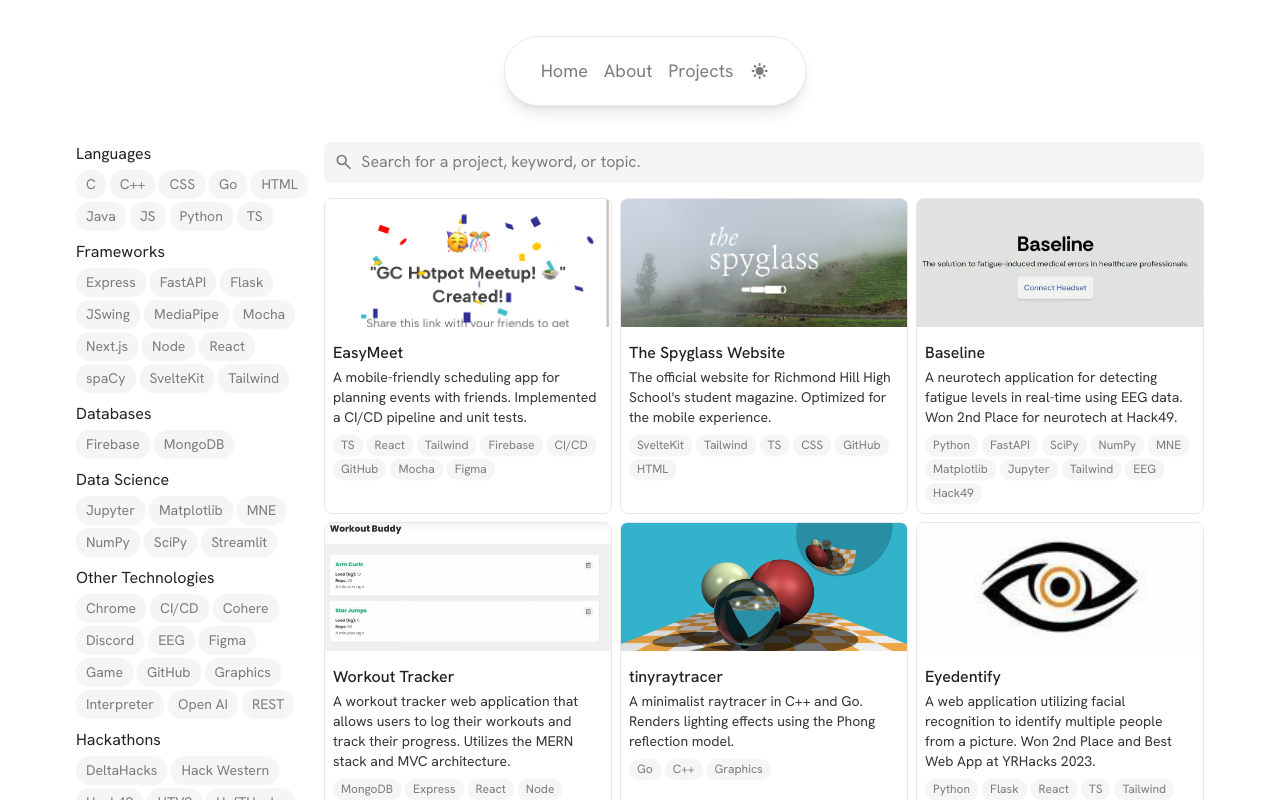
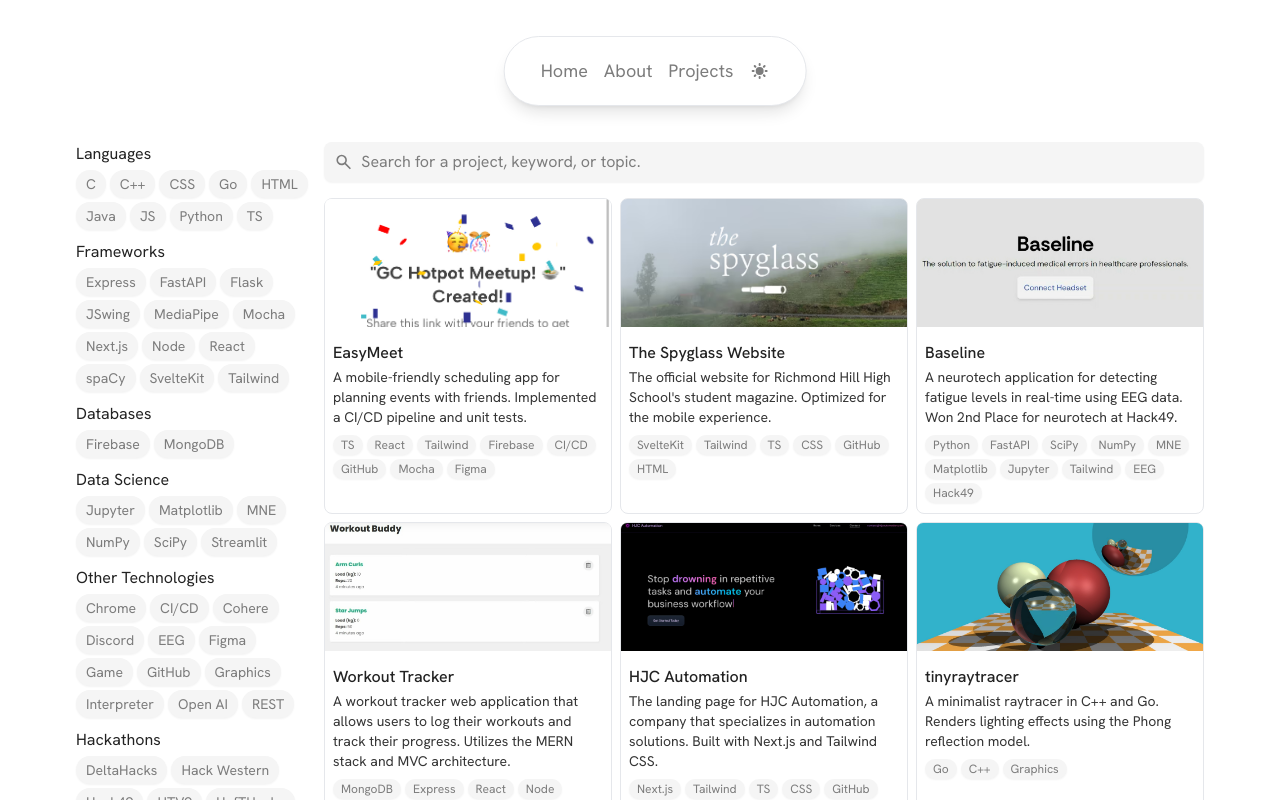
Before and after one commit to andrewchu16/andrewchu.ca, a Next.js app: page /projects in a window 1280 px wide. Shown: the top 800 px of the page. Built offline with nearby package versions, Linux system fonts and the light colour scheme.

Commit message:
Add HJC automation

```diff
--- a/src/data/projects.ts
+++ b/src/data/projects.ts
@@ -14,6 +14,7 @@ import brainfImage from "@/assets/projects/brainf.png";
 import cowsVsDucksImage from "@/assets/projects/cows-vs-ducks.png";
 import friendBotImage from "@/assets/projects/friend-bot.png";
 import layoffEvadersImage from "@/assets/projects/layoff-evaders.png";
+import hjcAutomationImage from "@/assets/projects/hjc-automation.png";
 
 import Project from "@/models/project.model";
 import { tag } from "./tags";
@@ -97,6 +98,24 @@ const projects: Project[] = [
     ],
   },
   {
+    name: "HJC Automation",
+    description:
+      "The landing page for HJC Automation, a company that specializes in automation solutions. Built with Next.js and Tailwind CSS.",
+    image: hjcAutomationImage,
+    imageAlt: "HJC Automation landing page",
+    projectUrl: "https://github.com/andrewchu16/hjc-automation-website",
+    siteUrl: "https://hjcautomation.com",
+    createdDate: new Date("2025-06-26"),
+    tags: [
+      tag.framework["Next.js"],
+      tag.framework.TailwindCSS,
+      tag.language.TypeScript,
+      tag.language.CSS,
+      tag.other.GitHub,
+      tag.language.HTML,
+    ],
+  },
+  {
     name: "tinyraytracer",
     description:
       "A minimalist raytracer in C++ and Go. Renders lighting effects using the Phong reflection model.",
@@ -147,7 +166,8 @@ const projects: Project[] = [
   },
   {
     name: "Cows Vs. Ducks",
-    description: "A strategy game based on Plants vs. Zombies. where cows defend against ducks. Implemented a state machine and animation system.",
+    description:
+      "A strategy game based on Plants vs. Zombies. where cows defend against ducks. Implemented a state machine and animation system.",
     projectUrl: "https://github.com/rhhscs/cows-vs-ducks",
     createdDate: new Date("2023-09-23"),
     image: cowsVsDucksImage,
@@ -156,7 +176,7 @@ const projects: Project[] = [
       tag.language.Java,
       tag.framework.JSwing,
       tag.other["Game Development"],
-    ]
+    ],
   },
   {
     name: "Jarvis",
@@ -180,7 +200,8 @@ const projects: Project[] = [
   },
   {
     name: "Layoff Evaders",
-    description: "A VR fitness game where players dodge obstacles to avoid getting laid off. Game built in Unity, dashboard built with Streamlit. Won 2nd Place at DeltaHacks XI.",
+    description:
+      "A VR fitness game where players dodge obstacles to avoid getting laid off. Game built in Unity, dashboard built with Streamlit. Won 2nd Place at DeltaHacks XI.",
     projectUrl: "https://github.com/martin226/layoffevaders",
     createdDate: new Date("2025-01-12"),
     image: layoffEvadersImage,
@@ -189,7 +210,7 @@ const projects: Project[] = [
       tag.data.Streamlit,
       tag.hackathon["DeltaHacks XI"],
       tag.other["Game Development"],
-    ]
+    ],
   },
   {
     name: "raycaster-java",
@@ -235,7 +256,8 @@ const projects: Project[] = [
   },
   {
     name: "friend-bot",
-    description: "A Discord chatbot that befriends lonely users online. Implements context window and response regeneration. Won Best Use of API at YRHacks 2022.",
+    description:
+      "A Discord chatbot that befriends lonely users online. Implements context window and response regeneration. Won Best Use of API at YRHacks 2022.",
     projectUrl: "https://github.com/andrewchu16/friend-bot",
     image: friendBotImage,
     imageAlt: "A conversation with friend-bot",
@@ -245,7 +267,7 @@ const projects: Project[] = [
       tag.other["Discord Bot"],
       tag.other["Cohere API"],
       tag.hackathon["YRHacks 2022"],
-    ]
+    ],
   },
   {
     name: "Workd",
@@ -271,10 +293,7 @@ const projects: Project[] = [
     image: brainfImage,
     imageAlt: "brainf terminal utility",
     createdDate: new Date("2021-09-15"),
-    tags: [
-      tag.language.C,
-      tag.other.Interpreter,
-    ],
+    tags: [tag.language.C, tag.other.Interpreter],
   },
 ];
 
```
Also changed, not shown: src/assets/projects/hjc-automation.png (added).
